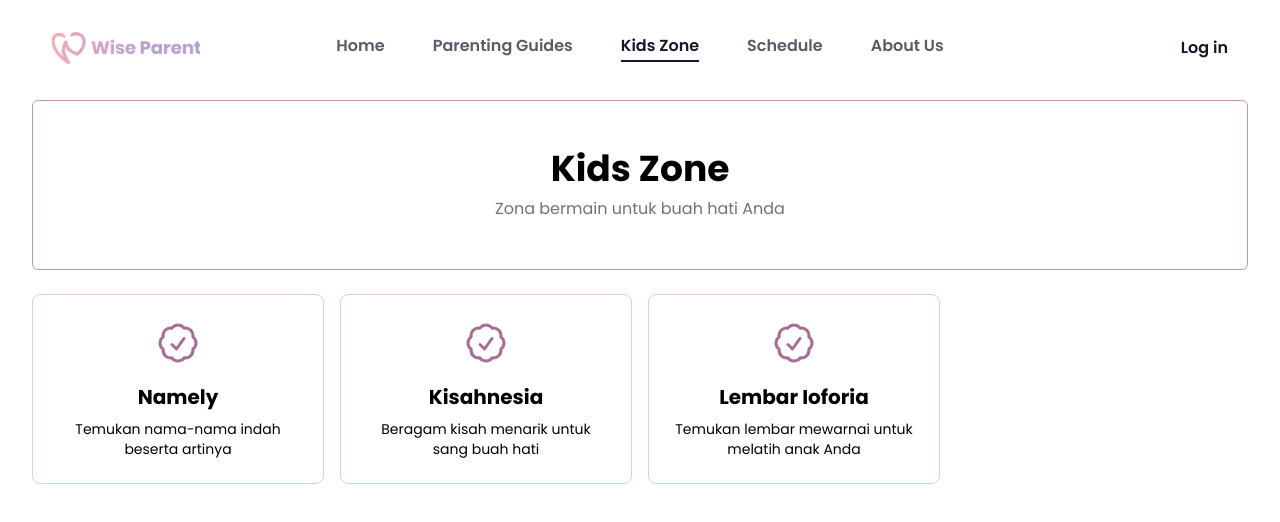
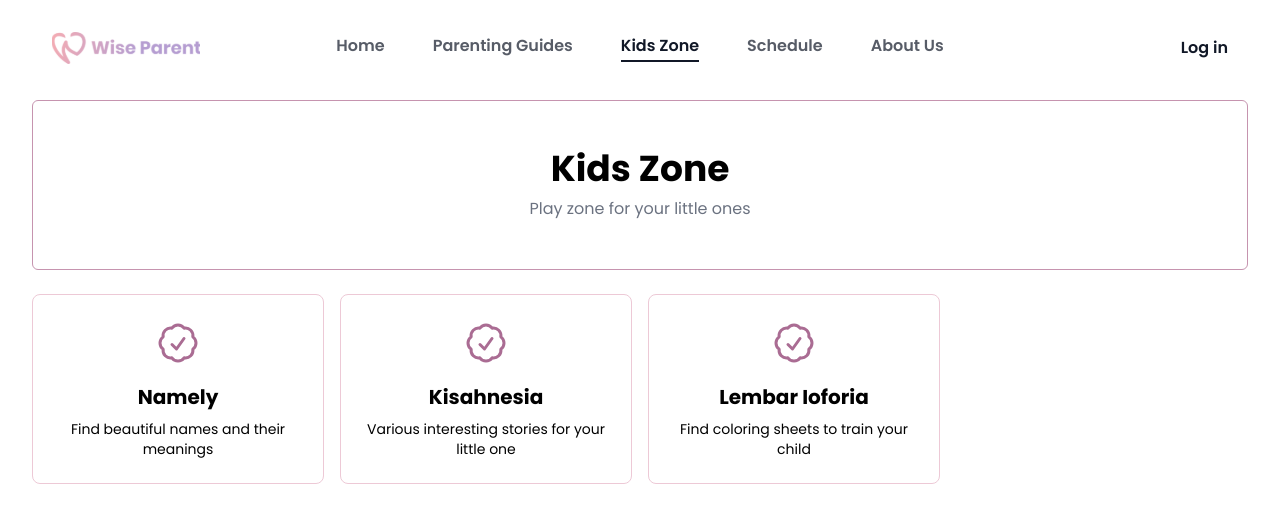
Before and after one commit to hoshiirui/wise-parent-fe, a React (Vite) app: page /kidszone in a window 1280 px wide. Shown: the top 522 px of the page. Built offline with nearby package versions, Linux system fonts and the light colour scheme.

Commit message:
footer n kidz zone
Changed to english

```diff
--- a/src/components/Footer/Footer.tsx
+++ b/src/components/Footer/Footer.tsx
@@ -4,10 +4,10 @@ const LINKS = [
     url: "/",
     items: [
       { display: "Home", url: "" },
-
       { display: "Parenting Guide", url: "" },
       { display: "About Us", url: "" },
-      { display: "Course", url: "" },
+      { display: "Kidz Zone", url: "" },
+      { display: "Schedule", url: "" },
     ],
   },
   {
--- a/src/pages/KidsZone.tsx
+++ b/src/pages/KidsZone.tsx
@@ -4,17 +4,17 @@ import { CheckBadgeIcon } from "@heroicons/react/24/outline";
 const data = [
   {
     title: "Namely",
-    description: "Temukan nama-nama indah beserta artinya",
+    description: "Find beautiful names and their meanings",
     slug: "parenting-course-1",
   },
   {
     title: "Kisahnesia",
-    description: "Beragam kisah menarik untuk sang buah hati",
+    description: "Various interesting stories for your little one",
     slug: "kisahnesia",
   },
   {
     title: "Lembar Ioforia",
-    description: "Temukan lembar mewarnai untuk melatih anak Anda",
+    description: "Find coloring sheets to train your child",
     slug: "ioforia",
   },
 ];
@@ -28,7 +28,7 @@ const KidsZone = () => {
           <div className="border border-primary500 flex flex-col items-center rounded-md">
             <h1 className="text-4xl font-bold text-center mt-12">Kids Zone</h1>
             <h5 className="text-gray-500 mt-2 mb-12">
-              Zona bermain untuk buah hati Anda
+             Play zone for your little ones
             </h5>
           </div>
           <div className="grid lg:grid-cols-4 gap-4 mt-6">
```
